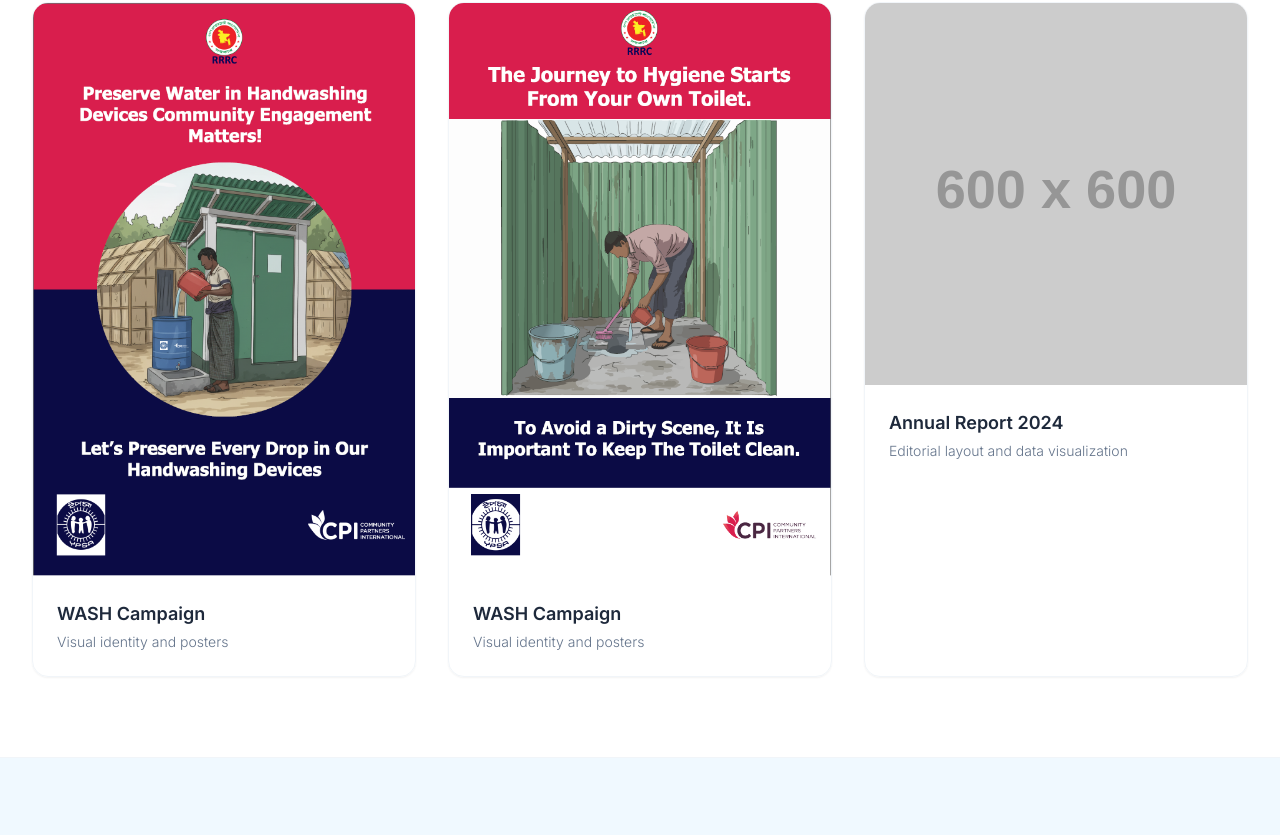
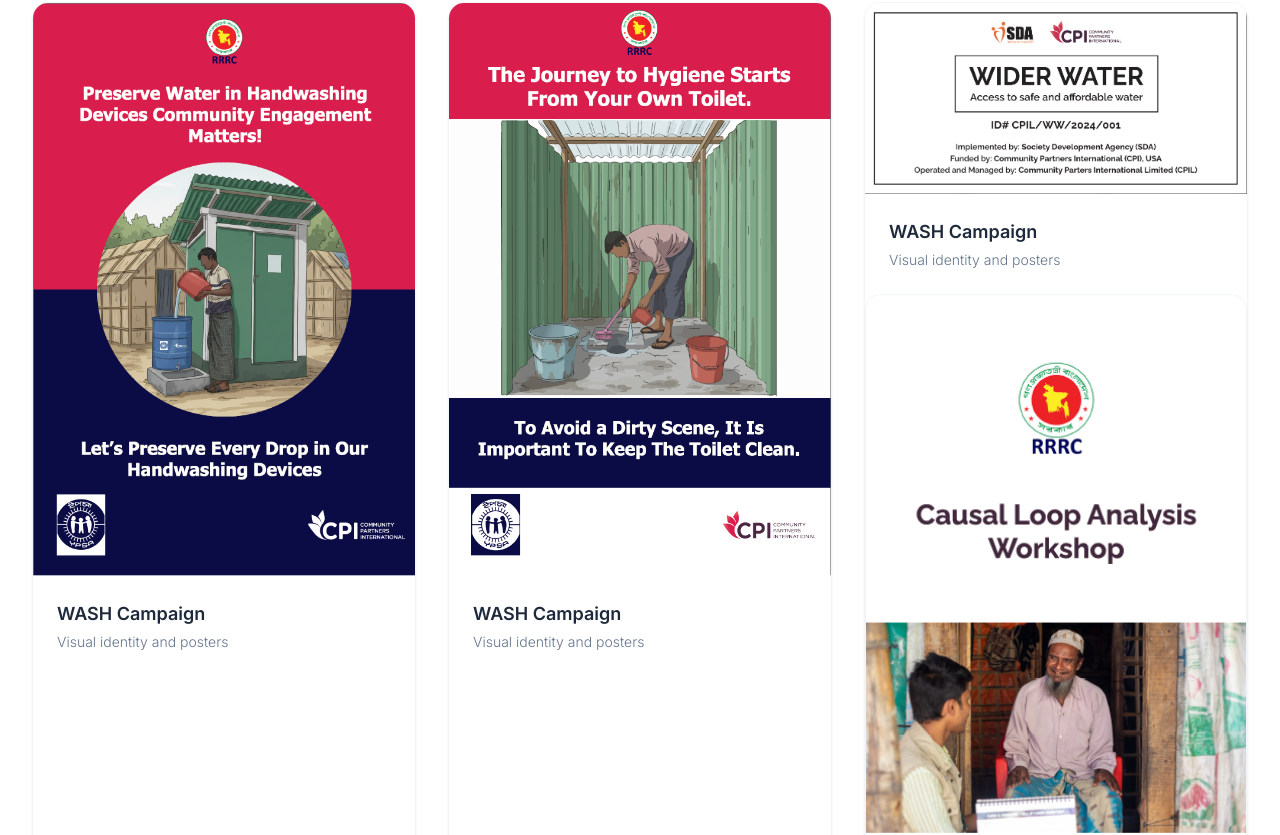
Before and after one commit to dipui7/Dipu, a plain HTML site: page portfolio.html in a window 1280 px wide. Shown: the part 1527-2362 px from the top of the page. Drawn offline with nearby package versions, Linux system fonts and the light colour scheme; placeholder pictures from the web are drawn by us; a web font is replaced by a local one.

Commit message:
Update portfolio.html

```diff
--- a/portfolio.html
+++ b/portfolio.html
@@ -240,6 +240,30 @@
                         </div>
                     </div>
 
+                    <div class="portfolio-item design reveal delay-200 group relative overflow-hidden rounded-2xl shadow-sm hover:shadow-lg transition-all duration-300 border border-slate-100 hover:-translate-y-1">
+                        <img src="./images/v_1.png" alt="Campaign Design" class="w-full h-auto object-cover">
+                        <div class="p-6">
+                            <h3 class="text-lg font-semibold text-slate-800 mb-1 group-hover:text-sky-600 transition-colors">WASH Campaign</h3>
+                            <p class="text-slate-500 text-sm font-light">Visual identity and posters</p>
+                        </div>
+
+                        <div class="portfolio-item design reveal delay-200 group relative overflow-hidden rounded-2xl shadow-sm hover:shadow-lg transition-all duration-300 border border-slate-100 hover:-translate-y-1">
+                        <img src="./images/RB_1.png" alt="Campaign Design" class="w-full h-auto object-cover">
+                        <div class="p-6">
+                            <h3 class="text-lg font-semibold text-slate-800 mb-1 group-hover:text-sky-600 transition-colors">WASH Campaign</h3>
+                            <p class="text-slate-500 text-sm font-light">Visual identity and posters</p>
+                        </div>
+                    </div>
+
+                    <div class="portfolio-item design reveal delay-200 group relative overflow-hidden rounded-2xl shadow-sm hover:shadow-lg transition-all duration-300 border border-slate-100 hover:-translate-y-1">
+                        <img src="./images/rb_2.png" alt="Campaign Design" class="w-full h-auto object-cover">
+                        <div class="p-6">
+                            <h3 class="text-lg font-semibold text-slate-800 mb-1 group-hover:text-sky-600 transition-colors">WASH Campaign</h3>
+                            <p class="text-slate-500 text-sm font-light">Visual identity and posters</p>
+                        </div>
+                    </div>
+
+                    </div>
                     <!-- Design Item 2 (New Placeholder) -->
                     <div class="portfolio-item design reveal group relative overflow-hidden rounded-2xl shadow-sm hover:shadow-lg transition-all duration-300 border border-slate-100 hover:-translate-y-1">
                         <img src="https://placehold.co/600x600/e2e8f0/64748b?text=Report+Layout" alt="Report Design" class="w-full h-auto object-cover">
```
